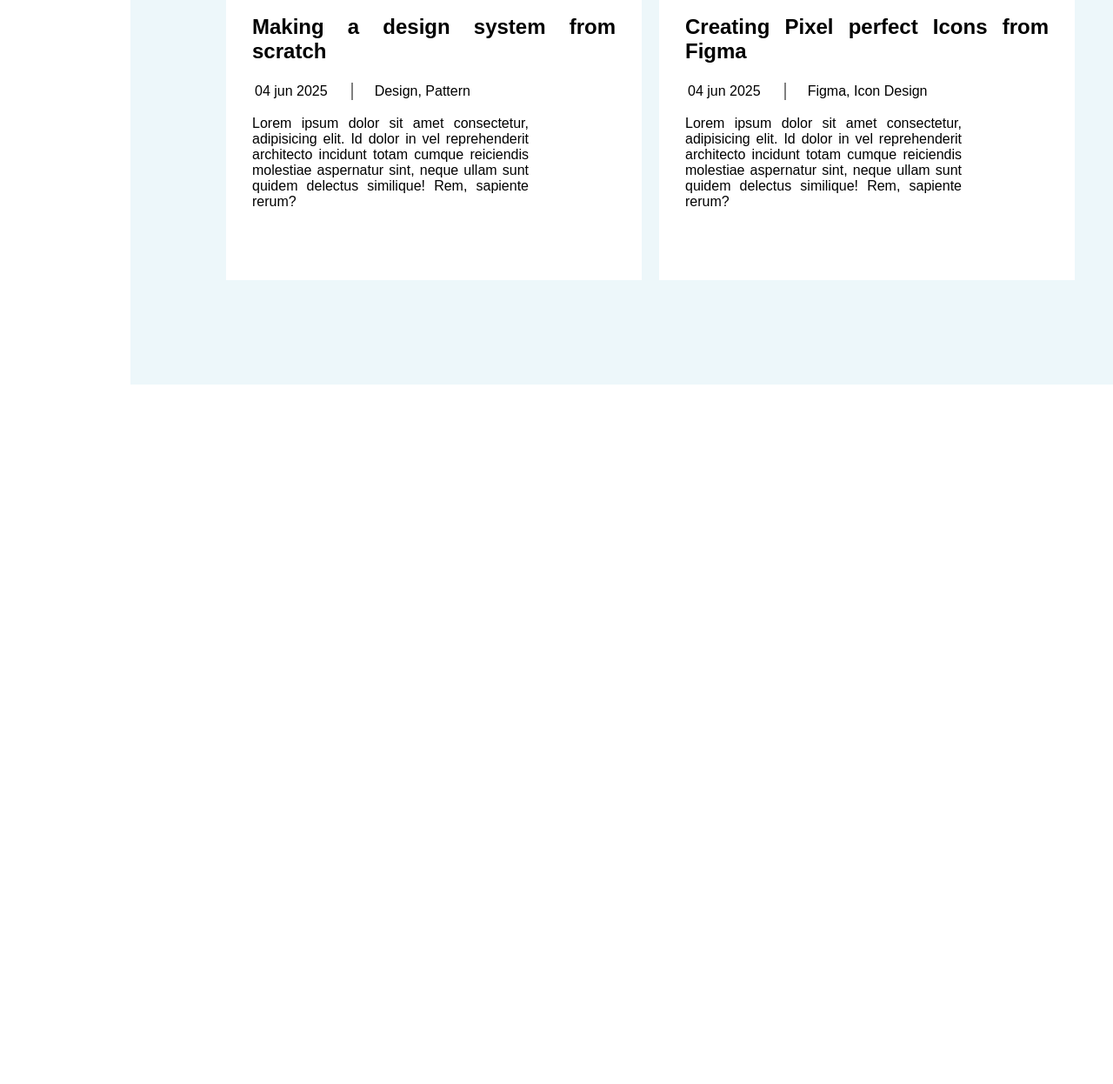
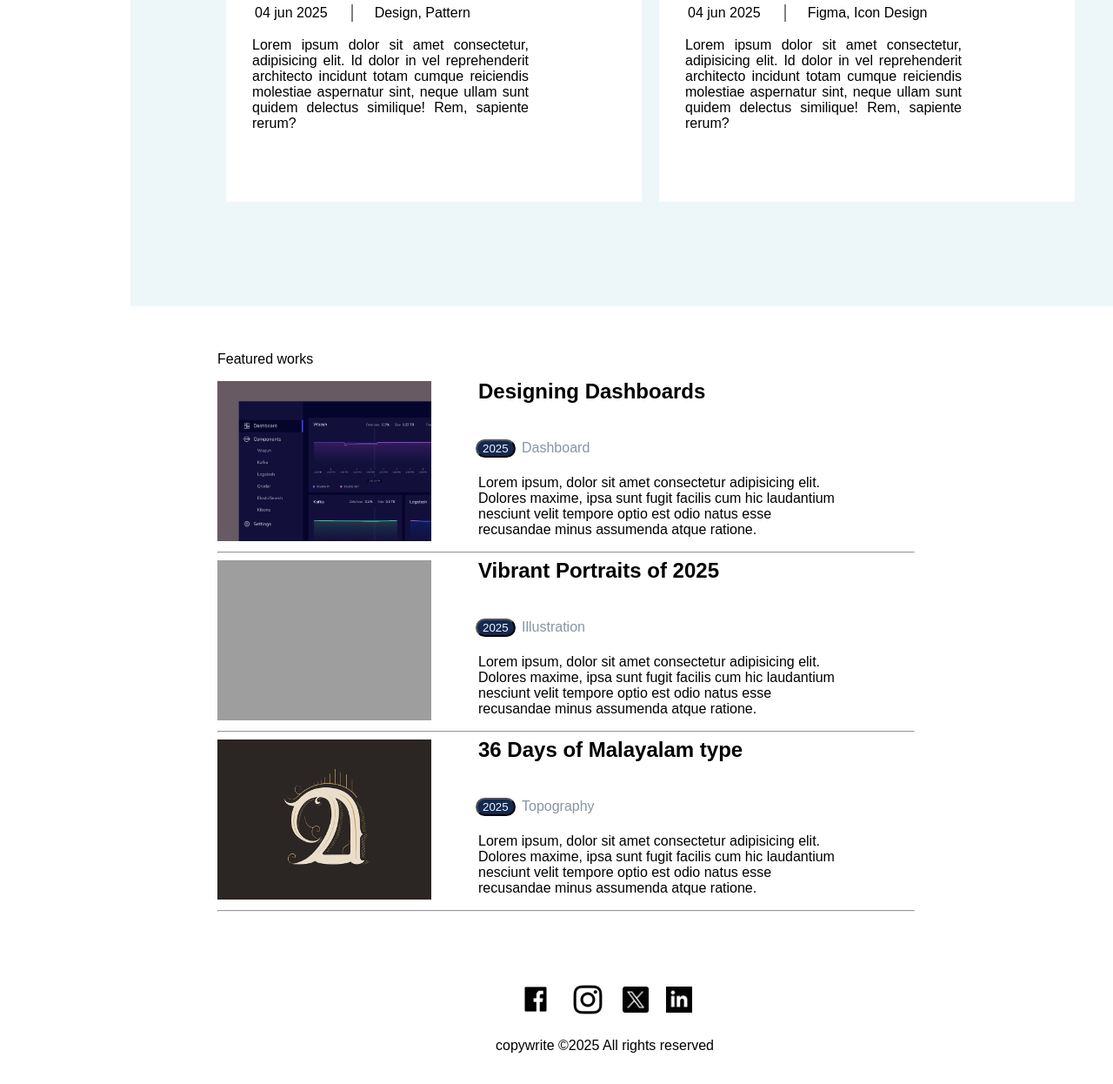
Before and after one commit to kinglouis-G/My-Portfolio-Project, a plain HTML site: page index.html in a window 1280 px wide. Shown: the part 748-1994 px from the top of the page at 87% size. Before the commit the page ends 1190 px from the top, so only its background shows below. Drawn offline with Linux system fonts and the light colour scheme; grey boxes are pictures that could not be loaded.

Commit message:
footer and finishing

```diff
--- a/index.html
+++ b/index.html
@@ -6,8 +6,10 @@
     <title>Document</title>
     <link rel="stylesheet" href="style.css">
 </head>
+
 <header>
     <body>
+        <a id="home" href="#">Home</a>
         <nav id="navbar">
             <ul class="nav-list">
                 <li id="link1"><a href="#">Works</a></li>
@@ -23,17 +25,14 @@
             <br>
             <p id="p1">Lorem ipsum dolor sit amet consectetur adipisicing elit. Voluptas quae repellendus delectus aspernatur eveniet nesciunt modi eos a. Nostrum mollitia autem vitae error id et minus ex rem esse ratione!</p>
             <br>
-            <button id="resume" href="#">Download Resume</button>
+            <button id="resume">Download Resume</button>
             <br>
 
             <div class="topp">
-                <!-- <div class="topview"> -->
-                    <!-- <div id="post"><P>Recent post</P></div> -->
-                    <!-- <div a id="view"><href="#">View all</a></div>   -->
-                <!-- </div> -->
                  <P id="post">Recent post</P>
                 <a id="view"href="#">View all</a>
                 <br>
+
                 <div id="topp1">
                     <h2>Making a design system from scratch</h2>
                     <table>
@@ -46,6 +45,7 @@
                     <br>
                 </div>
                 <br>
+
                 <div id="topp2">
                     <h2>Creating Pixel perfect Icons from Figma</h2>
                     <table>
@@ -58,6 +58,51 @@
                     <br>
                 </div>
             </div>
+        <div class="container2">
+            <div class="feat-div">
+                <br>
+                <br>
+                <p>Featured works</p>
+                <img class="feat-img" src="image\design1.png" alt="">
+                <h2 class="feat-h2">Designing Dashboards</h2>
+                <button class="year">2025</button>
+                <p class="dash">Dashboard</p>
+                <p class="feat-p">Lorem ipsum, dolor sit amet consectetur adipisicing elit. Dolores maxime, ipsa sunt fugit facilis cum hic laudantium nesciunt velit tempore optio est odio natus esse recusandae minus assumenda atque ratione.</p>
+                <br>
+            </div>
+            <hr>
+            <div >
+                <img class="feat-img" src="image/design2.png" alt="">
+                <h2 class="feat-h2" >Vibrant Portraits of 2025</h2>
+                <button class="year">2025</button>
+                <p class="dash">Illustration</p>
+                <p class="feat-p">Lorem ipsum, dolor sit amet consectetur adipisicing elit. Dolores maxime, ipsa sunt fugit facilis cum hic laudantium nesciunt velit tempore optio est odio natus esse recusandae minus assumenda atque ratione.</p>
+                <br>
+            </div>
+            <hr>
+            <div>
+                <img class="feat-img" src="image\design3.png" alt="">
+                <h2 class="feat-h2" >36 Days of Malayalam type</h2>
+                <button class="year">2025</button>
+                <p class="dash">Topography</p>
+                <p class="feat-p">Lorem ipsum, dolor sit amet consectetur adipisicing elit. Dolores maxime, ipsa sunt fugit facilis cum hic laudantium nesciunt velit tempore optio est odio natus esse recusandae minus assumenda atque ratione.</p>
+                <br>
+                <hr>
+            </div>
+            <div>
+                <footer>
+                    <div class="footer-img">
+                    <a href="#"><img class="socials"  src="image\facebook logo.png" alt="facebook.com"></a>
+                    <a href="#"><img class="socials1" src="image\instagram-black-logo.jpg" alt="instagram.com"></a>
+                    <a href="#"><img class="socials2" src="image\twitter-x-logo-png.webp" alt="twitter.com"></a>
+                    <a href="#"><img class="socials2" src="image\linkedl.jpeg" alt="linkedln.com"></a>
+                    </div>
+                    <br>
+                    copywrite &copy;2025 All rights reserved
+                </footer>
+            </div>
+            </div>
+        </div>
         </div>
     </body>
 </header>
--- a/style.css
+++ b/style.css
@@ -3,9 +3,24 @@ body {
     font-family: Arial, Helvetica, sans-serif;
 
 }
+#home {
+    position: absolute;
+    margin-top: 10px;
+    margin-left: 250px;
+    text-decoration: none;
+    font-weight: 500;
+}
+#home :hover {
+    color: blue;
+}
+#home :visited {
+    color: blueviolet;
+}
 #navbar {
+    position: absolute;
+    margin-left: 1000px;
     background-color: white;
-    padding: 20px 40px;
+    padding: 20px 10px;
 
 }
 
@@ -25,7 +40,7 @@ body {
     color: blue;
 }
 #link1 :active {
-    color: green;
+    color: red;
 }
 #link1 :visited {
     color: blueviolet;
@@ -35,7 +50,7 @@ body {
     border-radius: 150px;
     width: 243px;
     height: 243px;
-    margin-left: 770px;
+    margin-left: 800px;
 }
 .container {
     margin-left: 150px;
@@ -81,7 +96,6 @@ ul, li {
     margin-right: 50px;
 }
 .tbl {
-    width: 12vw;
     border-left: 2px solid grey;
     padding-left: 25px;
 }
@@ -111,3 +125,67 @@ ul, li {
     gap: 10px;
     margin-right: 300px;
 }
+.feat-img {
+    width: 246px;
+    height: 184px;
+}
+.feat-h2 {
+   position: absolute;
+   margin-top: -190px;
+   margin-left: 300px;
+}
+.year {
+    position: absolute;
+    margin-top: 67px;
+    margin-left: 51px;
+    color: #edf7fa;
+    background-color: #142850;
+    border-radius: 16px;
+}
+.dash {
+    position: absolute;
+    margin-left: 350px;
+    margin-top: -120px;
+    color: #8695a4;
+}
+.feat-p {
+    position: absolute;
+    margin-left: 300px;
+    margin-top: -80px;
+    width: 420px;
+}
+.container2 {
+    margin-left: 100px;
+}
+footer {
+    margin-left: 300px;
+    justify-content: center;
+    position: absolute;
+    height: 100px;
+    padding: 20px;
+    text-align: center;
+    margin-top: 50px;
+}
+.socials {
+    width: 40px;
+    height: 45px;
+    border-left: 50px;
+
+}
+.socials1 {
+    width: 40px;
+    height: 40px;
+    border-left: 60px;
+}
+.socials2 {
+    width: 30px;
+    height: 30px;
+    border-left: 60px;
+}
+.footer-img {
+    display: flex;
+    flex-direction: row;
+    align-items: center;
+    gap: 20px;
+    justify-content: center;
+}
```
Also changed, not shown: image/facebook logo.png (added), image/instagram-black-logo.jpg (added), image/linkedl.jpeg (added), image/twitter-x-logo-png.webp (added).
